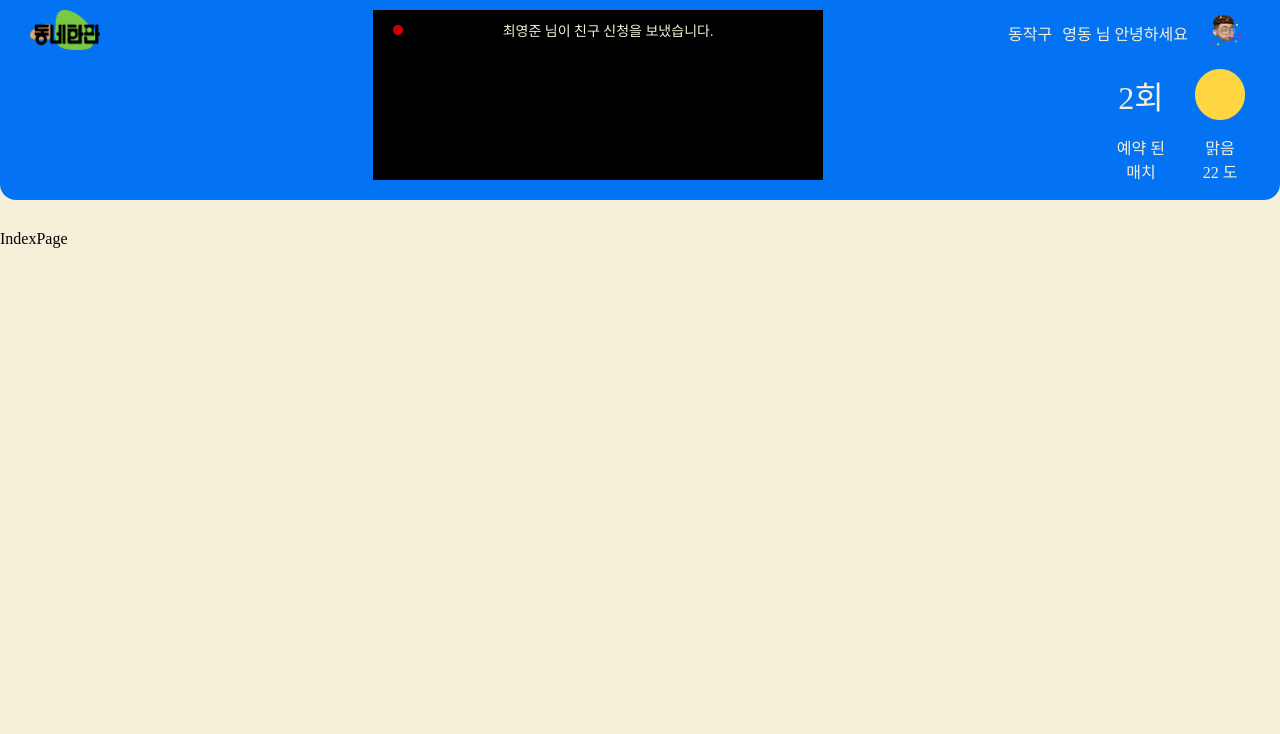
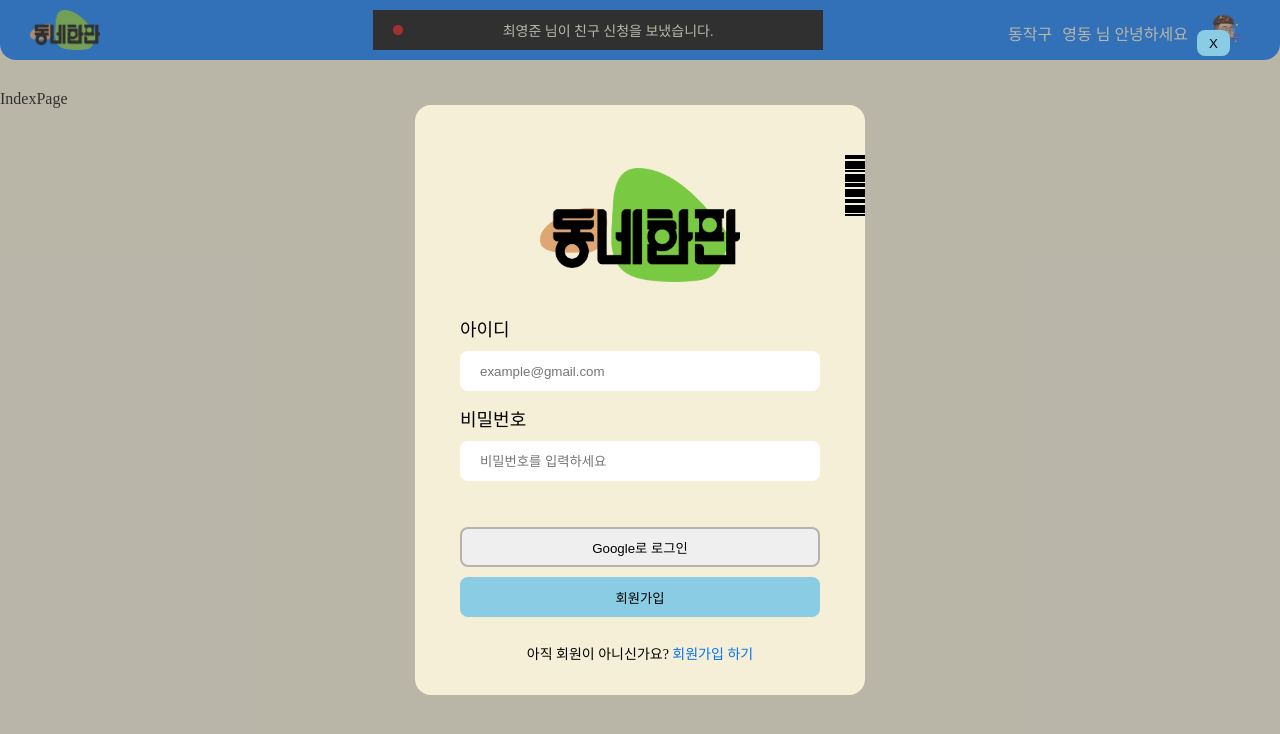
Before and after one commit to dongne-hanpan/FE, a React (Create React App) app: page / in a window 1280 px wide. Shown: the top 734 px of the page. Built offline with nearby package versions, Linux system fonts and the light colour scheme.

Commit message:
FEAT: #11 Connect Login, Signup.js
로그인과 회원가입, 모달 컴포넌트 App 컴포넌트과 연결

```diff
--- a/src/App.js
+++ b/src/App.js
@@ -5,6 +5,7 @@ import IndexPage from './pages/IndexPage'
 import Register from './pages/Register';
 import SportsPage from './pages/SportsPage';
 import ChatPage from './pages/ChatPage';
+import ModalTemplate from './components/y_modal/ModalTemplate';
 
 
 function App() {
@@ -18,6 +19,7 @@ function App() {
           <Route path='/:sports' element={<SportsPage />} />
           <Route path='/chat' element={<ChatPage />} />
         </Routes>
+        <ModalTemplate />
       </Router>
     </div>
   );
--- a/src/index.css
+++ b/src/index.css
@@ -10,6 +10,7 @@
   --color-green: #41CC00;
   --color-yellow: #FFC700;
   /* addtional color */
+  --color-dark: #6d6d6d71;
   --color-darkgray: #767676;
   --color-gray: #b5b3ac;
   --color-red-light: #ff0000;
@@ -40,6 +41,10 @@
   box-sizing: border-box;
 }
 
+.App {
+  position: relative;
+}
+
 body {
   margin: 0px;
   background-color: var(--color-background);
```
